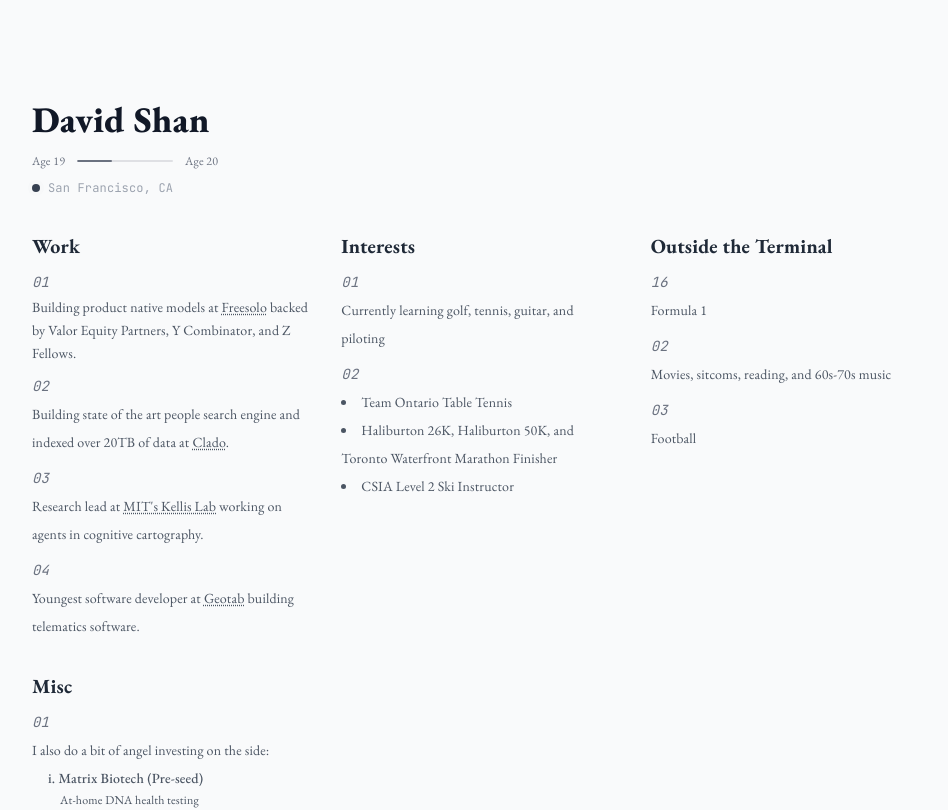
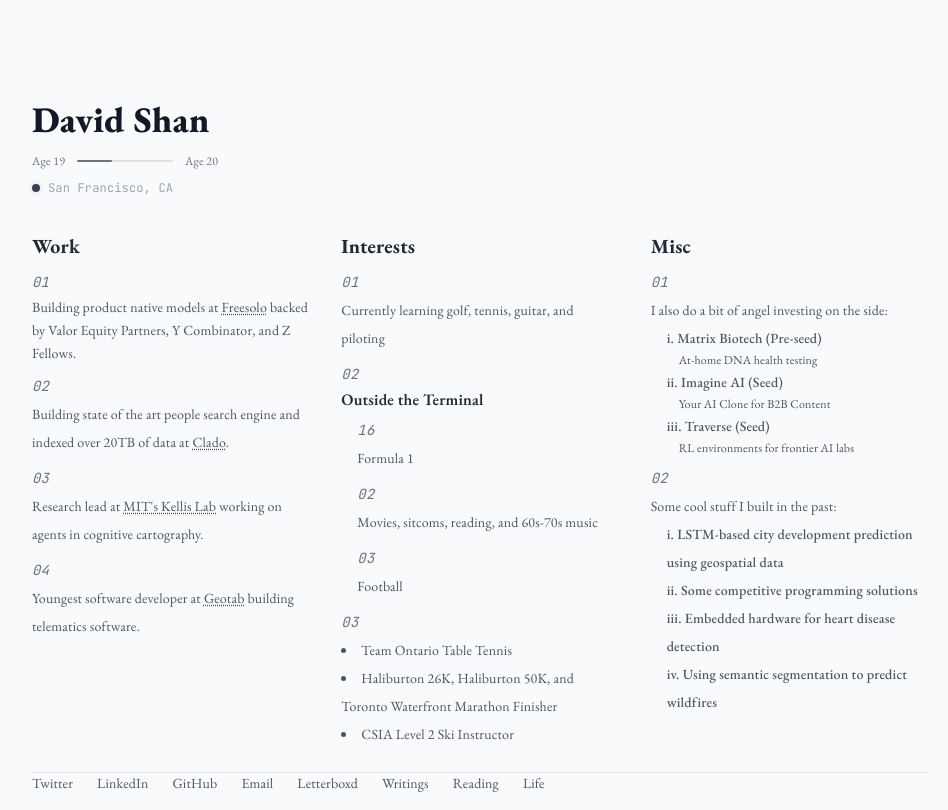
Before and after one commit to DavidBShan/WebsiteV2, a Next.js app: page / in a window 1280 px wide. Shown: the top 810 px of the page, without its empty margins (160-1108 px from the left). Built offline with nearby package versions, Linux system fonts and the light colour scheme.

Commit message:
refactor: move outside the terminal under interests as subsection

```diff
--- a/app/page.tsx
+++ b/app/page.tsx
@@ -309,41 +309,24 @@ export default function Home() {
                   >
                     02
                   </div>
-                  <div>
-                    <ul className="list-disc list-inside space-y-1">
-                      <li>Team Ontario Table Tennis</li>
-                      <li>
-                        Haliburton 26K, Haliburton 50K, and Toronto Waterfront
-                        Marathon Finisher
-                      </li>
-                      <li>CSIA Level 2 Ski Instructor</li>
-                    </ul>
-                  </div>
-                </li>
-              </ul>
-            </div>
-
-            <div>
-              <h2
-                className="text-lg sm:text-xl font-bold animate-fade-in delay-700"
+                  <h3
+                    className="text-base font-semibold"
                     style={{
-                  marginBottom: "0.75rem",
+                      marginBottom: "0.5rem",
                       color: headingColor,
                     }}
                   >
                     Outside the Terminal
-              </h2>
+                  </h3>
                   <ul
                     style={{
                       display: "flex",
                       flexDirection: "column",
                       gap: "0.75rem",
+                      marginLeft: "1rem",
                     }}
                   >
-                <li
-                  className="text-sm leading-loose animate-fade-in delay-1100"
-                  style={{ color: textColor }}
-                >
+                    <li>
                       <div
                         className="text-sm italic font-mono"
                         style={{
@@ -356,10 +339,7 @@ export default function Home() {
                       </div>
                       <p>Formula 1</p>
                     </li>
-                <li
-                  className="text-sm leading-loose animate-fade-in delay-1300"
-                  style={{ color: textColor }}
-                >
+                    <li>
                       <div
                         className="text-sm italic font-mono"
                         style={{
@@ -371,6 +351,21 @@ export default function Home() {
                         02
                       </div>
                       <p>Movies, sitcoms, reading, and 60s-70s music</p>
+                    </li>
+                    <li>
+                      <div
+                        className="text-sm italic font-mono"
+                        style={{
+                          marginBottom: "0.25rem",
+                          color: mutedStrongColor,
+                        }}
+                        role="presentation"
+                      >
+                        03
+                      </div>
+                      <p>Football</p>
+                    </li>
+                  </ul>
                 </li>
                 <li
                   className="text-sm leading-loose animate-fade-in delay-1500"
@@ -386,7 +381,16 @@ export default function Home() {
                   >
                     03
                   </div>
-                  <p>Football</p>
+                  <div>
+                    <ul className="list-disc list-inside space-y-1">
+                      <li>Team Ontario Table Tennis</li>
+                      <li>
+                        Haliburton 26K, Haliburton 50K, and Toronto Waterfront
+                        Marathon Finisher
+                      </li>
+                      <li>CSIA Level 2 Ski Instructor</li>
+                    </ul>
+                  </div>
                 </li>
               </ul>
             </div>
```
Lines whose indentation alone changed are shown as unchanged.
